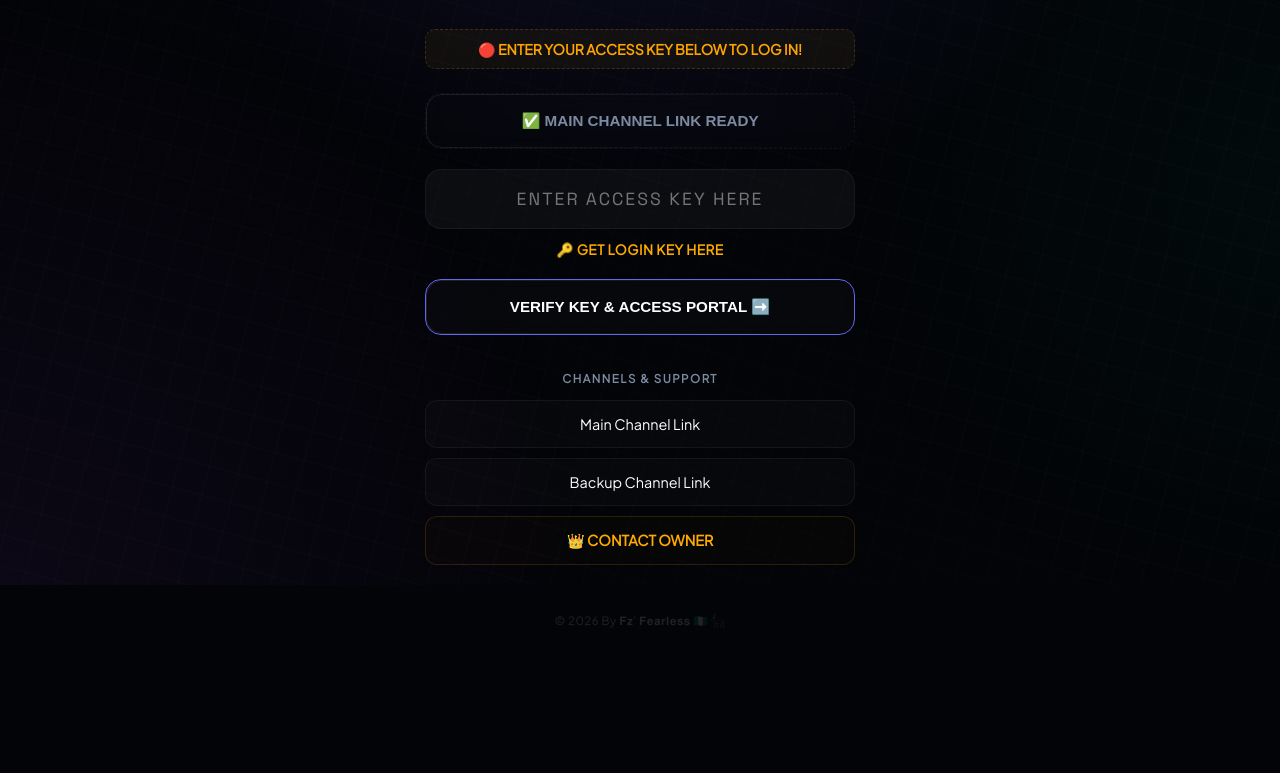
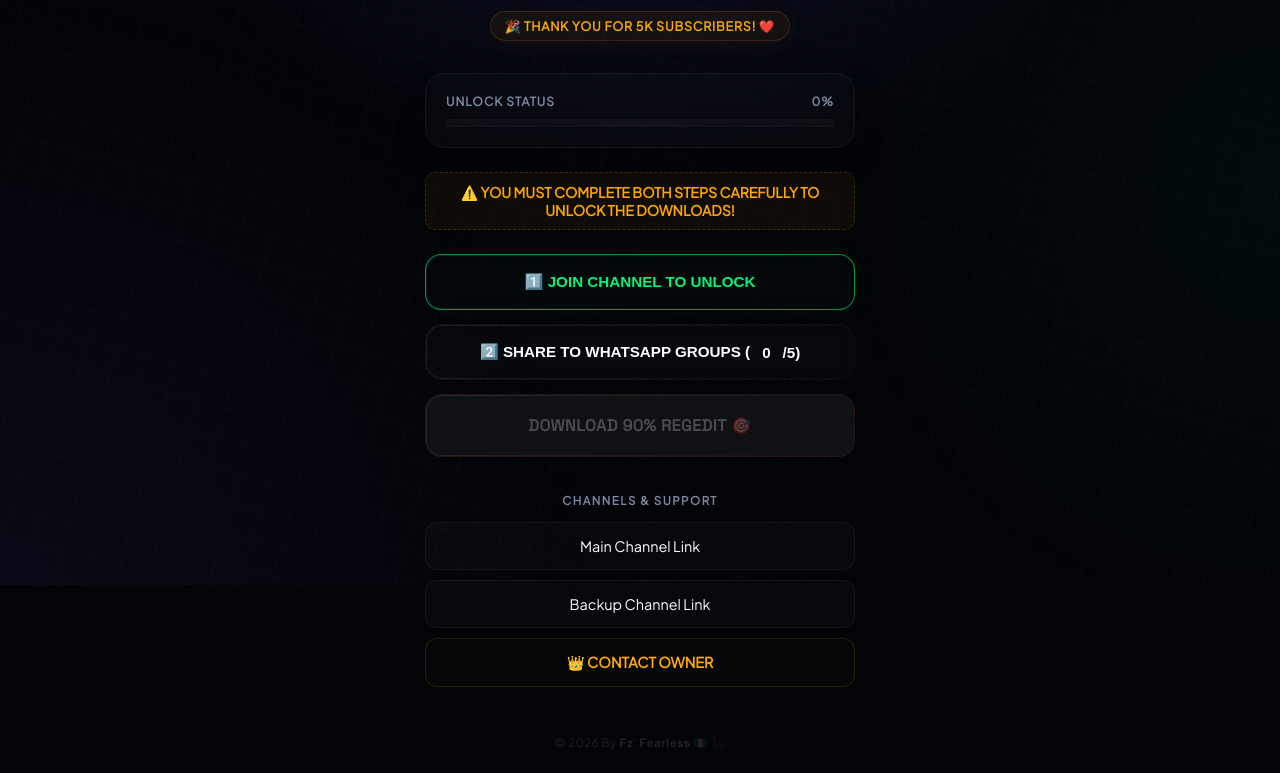
Before and after one commit to Whatappl/Regedit-File, a plain HTML site: page index.html in a window 1280 px wide. Shown: the part 215-988 px from the top of the page. Before the commit the page ends 884 px from the top, so only its background shows below. Drawn offline with Linux system fonts and the light colour scheme.

Commit message:
Update index.html

```diff
--- a/index.html
+++ b/index.html
@@ -257,47 +257,6 @@
             border: 1px dashed rgba(255, 165, 0, 0.2);
         }
 
-        /* --- PREMIUM LOGIN FIELD INPUTS --- */
-        .key-input-wrapper {
-            margin: 20px 0;
-            opacity: 1;
-            pointer-events: auto;
-            transition: all 0.4s ease;
-        }
-        .premium-input {
-            width: 100%;
-            padding: 18px;
-            background: rgba(255,255,255,0.04);
-            border: 1px solid var(--glass-border);
-            border-radius: 16px;
-            color: #fff;
-            font-family: 'Space Grotesk', sans-serif;
-            font-size: 1.1rem;
-            text-align: center;
-            letter-spacing: 2px;
-            outline: none;
-            transition: all 0.3s ease;
-        }
-        .premium-input:focus {
-            border-color: var(--primary);
-            box-shadow: 0 0 15px rgba(99, 102, 241, 0.2);
-            background: rgba(255,255,255,0.04);
-        }
-        .btn-get-key {
-            display: inline-block;
-            margin-top: 12px;
-            font-size: 0.85rem;
-            color: var(--neon-amber);
-            text-decoration: none;
-            font-weight: 700;
-            letter-spacing: 0.5px;
-            transition: transform 0.2s;
-        }
-        .btn-get-key:hover {
-            transform: scale(1.03);
-            text-shadow: 0 0 10px rgba(255, 170, 0, 0.4);
-        }
-
         /* --- INTERACTIVE CARD SYSTEM --- */
         .progress-box, .card {
             background: var(--glass-bg);
@@ -401,19 +360,19 @@
             border-style: dashed;
         }
 
-        /* Task Active States */
-        .active-task {
-            border-color: rgba(0, 245, 118, 0.3) !important;
-            background: rgba(0, 245, 118, 0.02) !important;
-            color: var(--neon-green) !important;
-            box-shadow: 0 0 20px rgba(0, 245, 118, 0.05) !important;
-            animation: pulse-border 1.8s infinite alternate !important;
+        /* Task Active States - Combined Entry Fade & Border Glow Pulse Fix */
+        #join-btn.active-task {
+            border-color: rgba(0, 245, 118, 0.3);
+            background: rgba(0, 245, 118, 0.02);
+            color: var(--neon-green);
+            box-shadow: 0 0 20px rgba(0, 245, 118, 0.05);
+            animation: element-slide-up 0.5s cubic-bezier(0.25, 1, 0.5, 1) 0.1s forwards, pulse-border 1.8s infinite alternate 0.6s;
         }
         #share-btn.active-task {
-            border-color: rgba(168, 85, 247, 0.4) !important;
-            background: rgba(168, 85, 247, 0.03) !important;
-            color: #c4b5fd !important;
-            box-shadow: 0 0 20px rgba(168, 85, 247, 0.05) !important;
+            border-color: rgba(168, 85, 247, 0.4);
+            background: rgba(168, 85, 247, 0.03);
+            color: #c4b5fd;
+            box-shadow: 0 0 20px rgba(168, 85, 247, 0.05);
         }
 
         /* Locked / Unlocked Premium Gate Button Styles */
@@ -647,39 +606,6 @@
 
     <div class="container">
 
-        <!-- ================= NEW KEY LOGIN SCREEN GATING SYSTEM ================= -->
-        <div id="login-page" class="page">
-            <header>
-                <div class="avatar-container">
-                    <div class="avatar-ring"></div>
-                    <img src="https://cdn.phototourl.com/free/2026-07-18-a99215be-41cf-4b9c-9c91-3a5ee7cfd240.jpg" alt="Profile" class="profile-avatar">
-                </div>
-                <h1>VIP ACCESS PORTAL 🔐</h1>
-                <div class="creator-badge">By 𝐅𝐳' 𝐅𝐞𝐚𝐫𝐥𝐞𝐬𝐬 🇳🇬 𓃲</div>
-            </header>
-
-            <div class="instruction">🔴 ENTER YOUR ACCESS KEY BELOW TO LOG IN!</div>
-
-            <!-- Main Channel Link Button - Pre-Activated -->
-            <button id="auth-join-btn" class="task-btn animated-element" style="background: rgba(255,255,255,0.01); color: var(--text-muted);" onclick="handleAuthJoinChannel()" disabled>
-                ✅ MAIN CHANNEL LINK READY
-            </button>
-
-            <!-- Protected Input Box Section -->
-            <div id="key-input-container" class="key-input-wrapper" style="text-align: center;">
-                <input type="text" id="login-key" class="premium-input" placeholder="ENTER ACCESS KEY HERE" autocomplete="off">
-
-                <a href="https://whatsapp.com/channel/0029VbD11EtAYlUQxZMuK045" target="_blank" id="get-key-link" class="btn-get-key" style="pointer-events: auto; opacity: 1;">
-                    🔑 GET LOGIN KEY HERE
-                </a>
-
-                <button id="submit-key-btn" class="task-btn animated-element" style="margin-top: 20px; border-color: var(--primary);" onclick="verifyAccessKey()">
-                    VERIFY KEY & ACCESS PORTAL ➡️
-                </button>
-            </div>
-        </div>
-
-
         <!-- ================= VERIFICATION HUB GATEWAY ================= -->
         <div id="gate-page" class="page">
             <header>
@@ -689,29 +615,31 @@
                 </div>
                 <h1>SAFE VIP REGEDIT FILE  📲⚙️</h1>
                 <div class="creator-badge">By 𝐅𝐳' 𝐅𝐞𝐚𝐫𝐥𝐞𝐬𝐬 🇳🇬 𓃲</div>
-                <div class="thanks-badge">🎉 Thank You For 5K Followers! ❤️</div>
+                <div class="thanks-badge">🎉 Thank You For 5K Subscribers! ❤️</div>
             </header>
 
             <!-- Progress Tracker -->
             <div class="progress-box">
                 <div class="progress-text">
                     <span>Unlock Status</span>
-                    <span id="progress-percent">100%</span>
+                    <span id="progress-percent">0%</span>
                 </div>
                 <div class="progress-bar-bg">
-                    <div id="progress-bar" class="progress-bar-fill" style="width: 100%;"></div>
+                    <div id="progress-bar" class="progress-bar-fill"></div>
                 </div>
             </div>
 
-            <div class="instruction">⚠️ COMPLETE THE FINAL STEP CAREFULLY TO UNLOCK THE DOWNLOADS!</div>
+            <div class="instruction">⚠️ YOU MUST COMPLETE BOTH STEPS CAREFULLY TO UNLOCK THE DOWNLOADS!</div>
 
-            <!-- Share Button - Formatted as complete and tapable -->
-            <button id="share-btn" class="task-btn animated-element" style="background: rgba(255,255,255,0.01); color: var(--text-muted);" onclick="handleShare()">
-                ✅ GROUPS SHARED SUCCESSFULLY
+            <button id="join-btn" class="task-btn animated-element active-task" onclick="handleJoinChannel()">
+                1️⃣ JOIN CHANNEL TO UNLOCK
             </button>
 
-            <!-- Download Button - Fully Unlocked, glowing and completely tapable -->
-            <button id="download-gate-btn" class="task-btn animated-element btn-premium-gate unlocked" onclick="handleGateClick()">
+            <button id="share-btn" class="task-btn animated-element" onclick="handleShare()" disabled>
+                2️⃣ SHARE TO WHATSAPP GROUPS (<span id="share-count">0</span>/5)
+            </button>
+
+            <button id="download-gate-btn" class="task-btn animated-element btn-premium-gate" onclick="handleGateClick()" disabled>
                 DOWNLOAD 90% REGEDIT 🎯
             </button>
         </div>
@@ -794,10 +722,9 @@
 
     <!-- Smart Content Locker Script Matrix -->
     <script>
-        let taskProgress = 100;
-        let authChannelJoined = true;
-        let sharesCompleted = 5;
-        const SECRET_KEY = "FEARLESS-REGEDIT";
+        let taskProgress = 0;
+        let hasJoinedChannel = false;
+        let sharesCompleted = 0;
 
         const promotionTemplate = `*🎯VIP REGEDIT 90% HEADSHOT FILE (100% safe for main id)⚙️*
 
@@ -811,26 +738,63 @@ _https://whatsapp.com/channel/0029VbDIkfX3GJOotlw08M3E_`;
             document.getElementById("progress-percent").innerText = taskProgress + "%";
         }
 
-        /* Access Authentication Controls */
-        function handleAuthJoinChannel() {
+        function handleJoinChannel() {
             window.open("https://whatsapp.com/channel/0029VbDIkfX3GJOotlw08M3E", "_blank");
+            hasJoinedChannel = true;
+            taskProgress = 30;
+            updateProgressUI();
+
+            const joinBtn = document.getElementById("join-btn");
+            joinBtn.classList.remove("active-task");
+            joinBtn.style.background = "rgba(255,255,255,0.01)";
+            joinBtn.style.color = "var(--text-muted)";
+            joinBtn.style.animation = "none"; // Clean animation loop exit
+            joinBtn.innerText = "✅ CHANNEL JOINED SUCCESSFULLY";
+            joinBtn.disabled = true;
+
+            const shareBtn = document.getElementById("share-btn");
+            shareBtn.removeAttribute("disabled");
+            shareBtn.classList.add("active-task");
         }
 
-        function verifyAccessKey() {
-            const enteredKey = document.getElementById("login-key").value.trim();
-            if (enteredKey === SECRET_KEY) {
-                navigateTo('gate-page');
-            } else {
-                alert("❌ INVALID LOGIN KEY! Please visit the backup channel to fetch the correct key.");
+        function handleShare() {
+            if (!hasJoinedChannel) return;
+
+            window.open(`https://api.whatsapp.com/send?text=${encodeURIComponent(promotionTemplate)}`, "_blank");
+
+            sharesCompleted++;
+            if (sharesCompleted > 5) sharesCompleted = 5;
+
+            document.getElementById("share-count").innerText = sharesCompleted;
+
+            taskProgress = 30 + (sharesCompleted * 14);
+            if (taskProgress > 100) taskProgress = 100;
+            updateProgressUI();
+
+            if (sharesCompleted >= 5) {
+                const shareBtn = document.getElementById("share-btn");
+                shareBtn.classList.remove("active-task");
+                shareBtn.style.background = "rgba(255,255,255,0.01)";
+                shareBtn.style.color = "var(--text-muted)";
+                shareBtn.innerText = "✅ GROUPS SHARED SUCCESSFULLY";
+                shareBtn.disabled = true;
+
+                // Make the Download Gate Button fully active, glowing, and operational
+                const gateBtn = document.getElementById("download-gate-btn");
+                gateBtn.removeAttribute("disabled");
+                gateBtn.classList.add("unlocked");
+
+                taskProgress = 100;
+                updateProgressUI();
             }
         }
 
-        function handleShare() {
-            window.open(`https://api.whatsapp.com/send?text=${encodeURIComponent(promotionTemplate)}`, "_blank");
-        }
-
         function handleGateClick() {
-            navigateTo('home-page');
+            if (sharesCompleted >= 5 && hasJoinedChannel) {
+                navigateTo('home-page');
+            } else {
+                alert("Please complete all required steps first!");
+            }
         }
 
         function navigateTo(pageId) {
@@ -851,7 +815,7 @@ _https://whatsapp.com/channel/0029VbDIkfX3GJOotlw08M3E_`;
             window.scrollTo({top: 0, behavior: 'smooth'});
         }
 
-        // Loader initialization
+        // Loader setup
         window.addEventListener("DOMContentLoaded", () => {
             setTimeout(() => {
                 const loader = document.getElementById('global-loader');
@@ -860,7 +824,7 @@ _https://whatsapp.com/channel/0029VbDIkfX3GJOotlw08M3E_`;
                     loader.style.visibility = 'hidden';
                 }
 
-                const initial = document.getElementById('login-page');
+                const initial = document.getElementById('gate-page');
                 if (initial) {
                     initial.classList.add('active');
                     setTimeout(() => {
```
